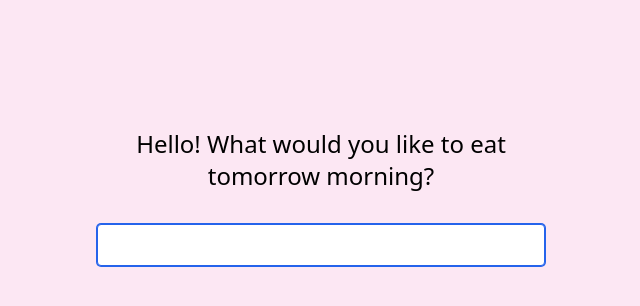
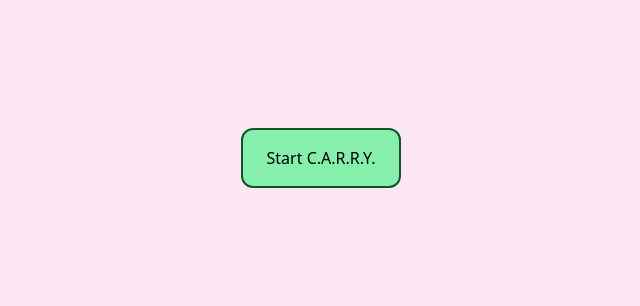
Before and after one commit to dweldon/carry, a Vue app: page / in a window 1280 px wide. Shown: the top 306 px of the page, without its empty margins (319-959 px from the left). Built offline with nearby package versions, Linux system fonts and the light colour scheme.

Commit message:
Add start button

```diff
--- a/src/App.vue
+++ b/src/App.vue
@@ -1,9 +1,9 @@
 <script setup>
-import { ref, watch, computed, onMounted, nextTick } from 'vue';
+import { ref, watch, computed, nextTick } from 'vue';
 import { format, subMinutes } from 'date-fns';
 
 const food = ref('');
-const stage = ref(1);
+const stage = ref(0);
 const wakeUpTime = ref('07:00');
 
 const requiredMinutes = computed(() => {
@@ -33,16 +33,20 @@ watch(
   () => stage.value,
   (newVal) => nextTick(() => sayParagraph(newVal))
 );
-
-onMounted(() => {
-  sayParagraph(1);
-});
 </script>
 
 <template>
   <div class="h-[100vh] flex bg-pink-100">
     <div class="m-auto mt-32 max-w-md text-center">
-      <form @submit.prevent="stage = 2">
+      <button
+        v-if="stage === 0"
+        class="border-green-900 border-2 bg-green-300 py-4 px-6 rounded-xl hover:bg-green-400 transition-colors"
+        @click="stage = 1"
+      >
+        Start C.A.R.R.Y.
+      </button>
+      <Transition name="app-fade">
+        <form v-if="stage >= 1" @submit.prevent="stage = 2">
           <p id="p1" class="text-2xl">
             Hello! What would you like to eat tomorrow morning?
           </p>
@@ -53,6 +57,7 @@ onMounted(() => {
             autofocus
           />
         </form>
+      </Transition>
       <Transition name="app-fade">
         <div v-if="stage >= 2" class="flex flex-col">
           <p id="p2" class="mt-10">
```
Lines whose indentation alone changed are shown as unchanged.
